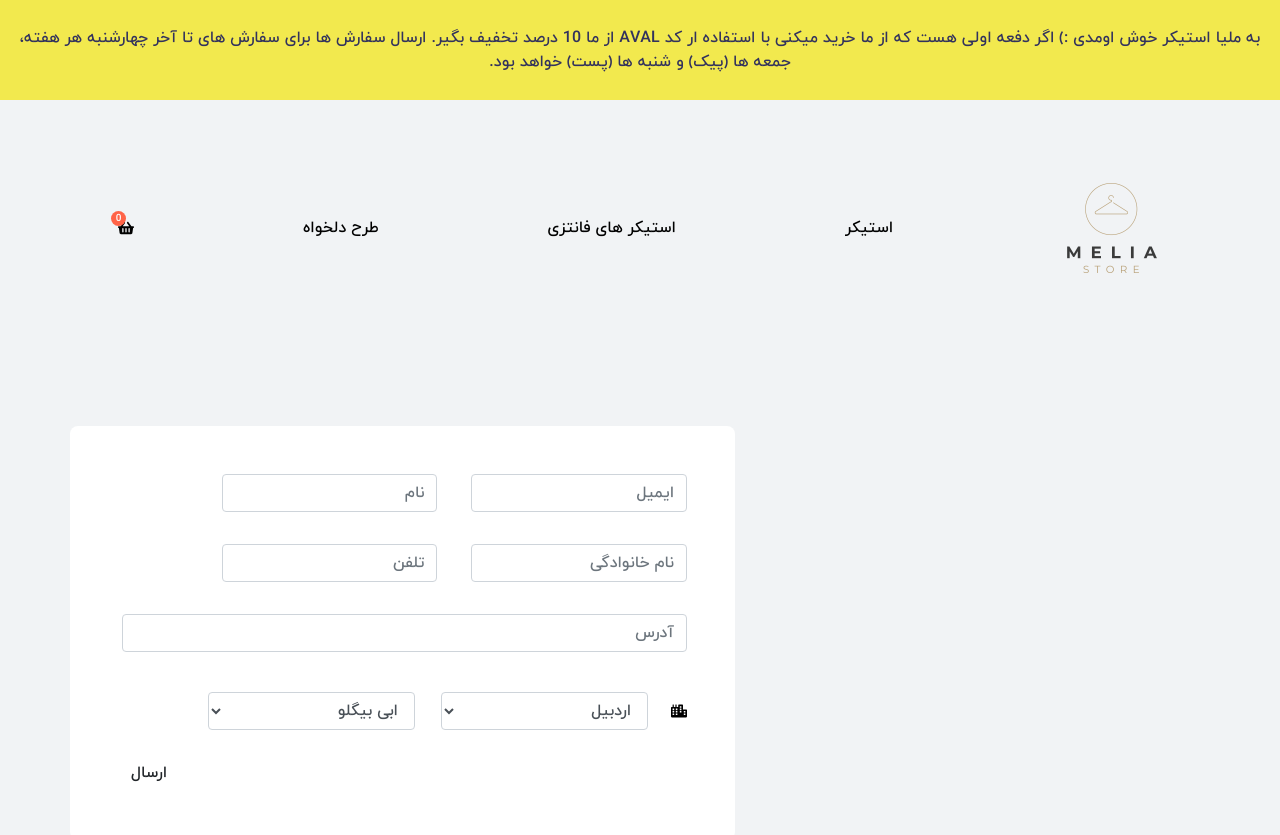
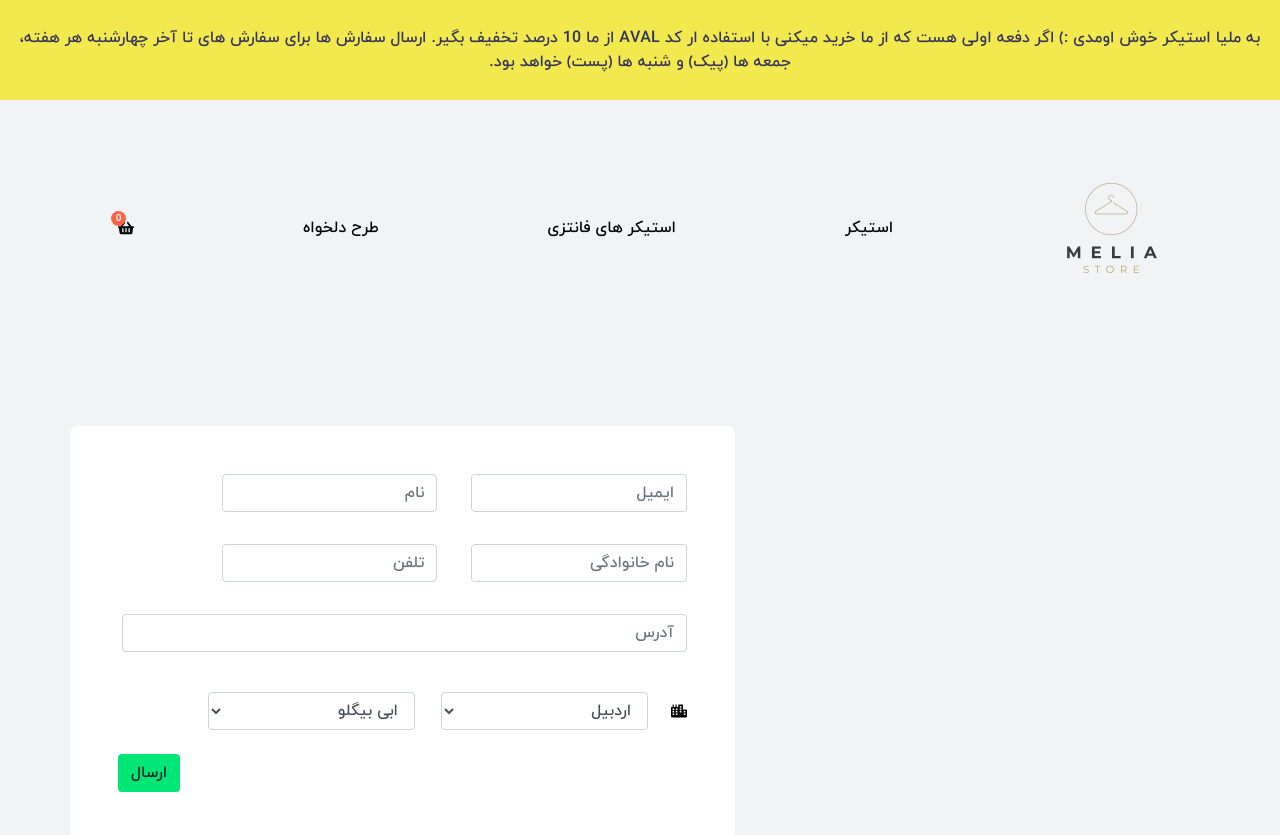
Before and after one commit to MohammadHosseinBagheri/sticker-shop, a Next.js app: page /customer in a window 1280 px wide. Shown: the top 835 px of the page. Built offline with nearby package versions, Linux system fonts and the light colour scheme.

Commit message:
add form style

```diff
--- a/src/components/form/form.module.scss
+++ b/src/components/form/form.module.scss
@@ -2,4 +2,7 @@
   background: white;
   border-radius: 8px;
   margin-right: 80px;
+  .submit_button{
+    background-color: rgb(0, 230, 118);
+  }
 }
```
